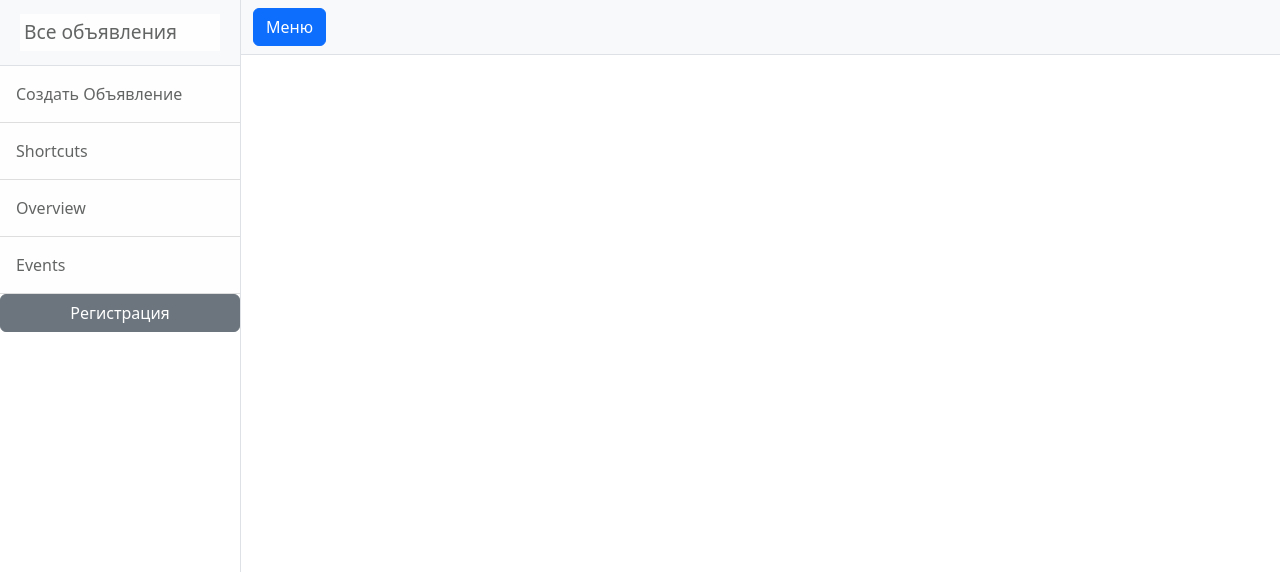
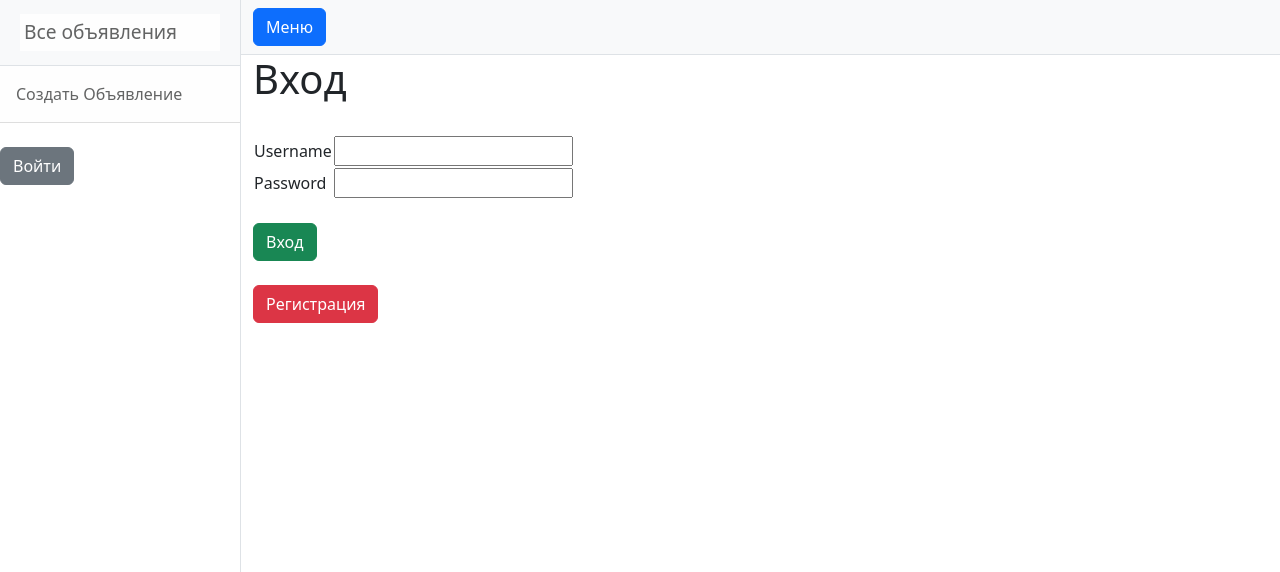
Before and after one commit to Arekabu/MessageBoard, a Django app: template templates/users/login_page.html in a window 1280 px wide. Shown: the top 572 px of the page. Run offline with Django 5.2, Linux system fonts and the light colour scheme; the template is opened without the code that fills it, so the values that code supplies are empty, except form fields; tables that the repository leaves empty hold one stand-in row (values such as "Sample post"); form fields are guessed from the names that the template uses; some libraries are stand-ins or nearby versions.

Commit message:
more polishing

```diff
--- a/templates/flatpages/default.html
+++ b/templates/flatpages/default.html
@@ -28,11 +28,21 @@
                     <a class="list-group-item list-group-item-action list-group-item-light p-3" href="/posts/create">Создать Объявление</a>
                     {% if request.user.is_authenticated %}
                     <a class="list-group-item list-group-item-action list-group-item-light p-3" href="{% url 'user_page' request.user.pk %}">Страница пользователя</a>
+                    <br>
+                    <form method="post" action="{% url 'logout_page' %}">
+                        {% csrf_token %}
+                        <button type="submit" class="btn btn-secondary">Выйти</button>
+                    </form>
+                    {% else %}
+                    <br>
+                    <form method="post" action="{% url 'login_page' %}">
+                        {% csrf_token %}
+                        <button type="submit" class="btn btn-secondary">Войти</button>
+                    </form>
                     {% endif %}
-                    <a class="list-group-item list-group-item-action list-group-item-light p-3" href="#!">Shortcuts</a>
-                    <a class="list-group-item list-group-item-action list-group-item-light p-3" href="#!">Overview</a>
-                    <a class="list-group-item list-group-item-action list-group-item-light p-3" href="#!">Events</a>
-                    <a class="btn btn-secondary" href="{% url 'signup_page' %}">Регистрация</a>
+<!--                    <a class="list-group-item list-group-item-action list-group-item-light p-3" href="#!">Shortcuts</a>-->
+<!--                    <a class="list-group-item list-group-item-action list-group-item-light p-3" href="#!">Overview</a>-->
+<!--                    <a class="list-group-item list-group-item-action list-group-item-light p-3" href="#!">Events</a>-->
                 </div>
             </div>
             <!-- Page content wrapper-->
--- a/templates/users/login_page.html
+++ b/templates/users/login_page.html
@@ -6,6 +6,25 @@
 
 {% block content %}
 
+<h1>Вход</h1>
+<br>
+<form method="post" action="{% url 'login_page' %}">
+    {% csrf_token %}
+    <table>
+        <tr>
+            <td>{{ form.username.label_tag }}</td>
+            <td>{{ form.username }}</td>
+        </tr>
+        <tr>
+            <td>{{ form.password.label_tag }}</td>
+            <td>{{ form.password }}</td>
+        </tr>
+    </table>
+    <br>
+    <button type="submit" class="btn btn-success">Вход</button>
 
+</form>
+<br>
+<a class="btn btn-danger" href="{% url 'signup_page' %}">Регистрация</a>
 
 {% endblock content %}
--- a/users/urls.py
+++ b/users/urls.py
@@ -1,3 +1,5 @@
+from django.conf import settings
+from django.contrib.auth.views import LoginView, LogoutView
 from django.urls import path
 from .views import UserPage, CustomRegisterView, VerifyCode
 
@@ -6,4 +8,6 @@ urlpatterns = [
     path('<int:pk>', UserPage.as_view(), name = 'user_page'),
     path('signup/', CustomRegisterView.as_view(), name = 'signup_page'),
     path('verify/', VerifyCode.as_view(), name = 'verify_page'),
+    path('login/', LoginView.as_view(template_name='login_page.html', next_page=settings.SITE_URL), name = 'login_page'),
+    path('logout/', LogoutView.as_view(next_page=settings.SITE_URL), name = 'logout_page'),
 ]
```
Also changed, not shown: db.sqlite3.
